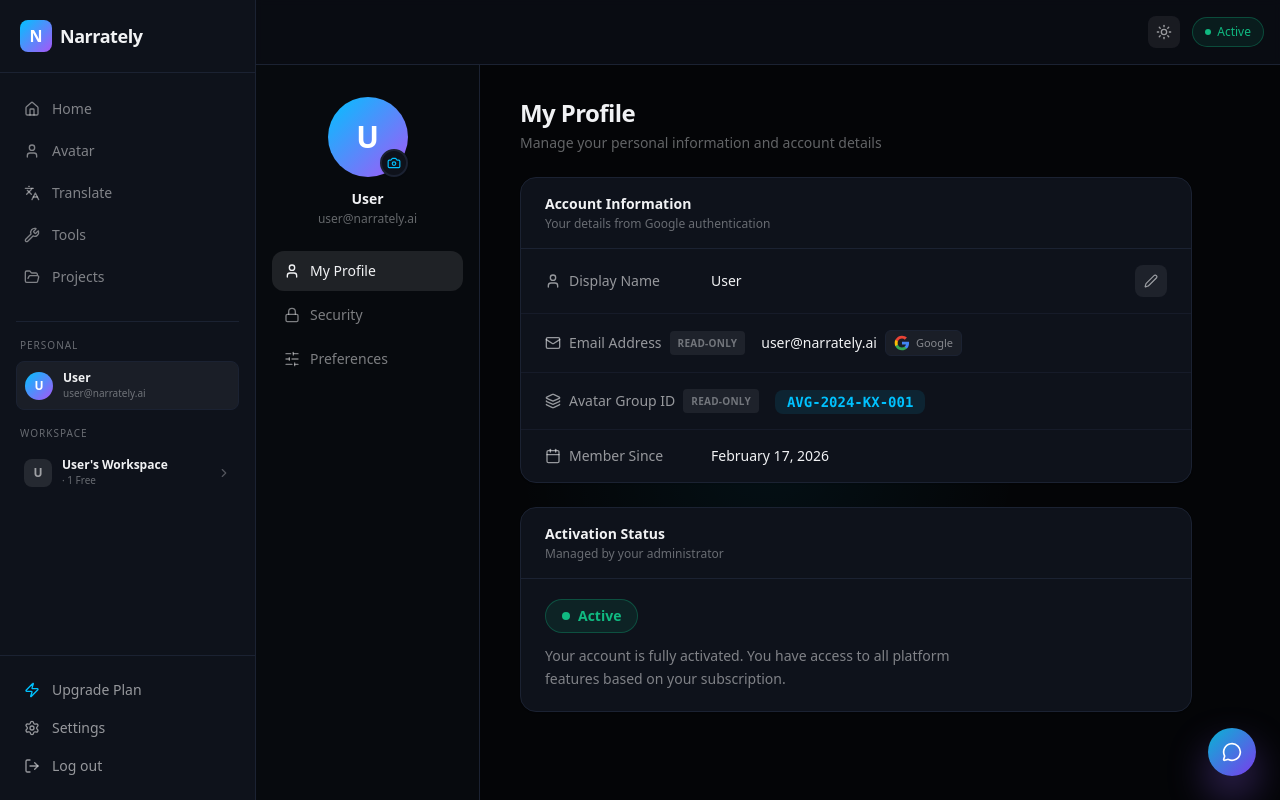
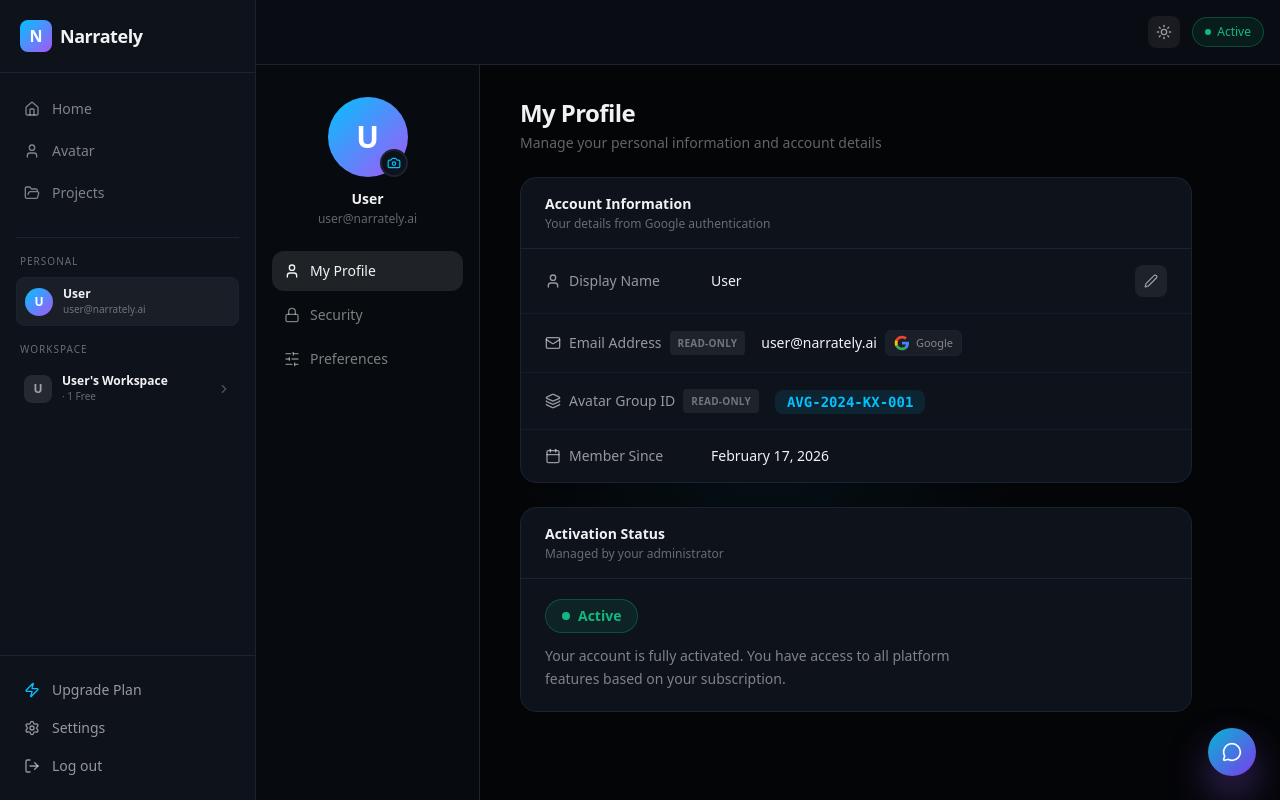
Before and after one commit to Shreyans-704/Narrately-AI-, a React (Vite) app: page /studio/profile in a window 1280 px wide. Built offline with nearby package versions, Linux system fonts and the light colour scheme.

Commit message:
remove Translate and Tools from UserProfile sidebar

```diff
--- a/client/pages/UserProfile.tsx
+++ b/client/pages/UserProfile.tsx
@@ -4,8 +4,6 @@
 import {
   Home,
   User,
-  Languages,
-  Wrench,
   FolderOpen,
   ChevronRight,
   Settings,
@@ -37,8 +35,6 @@
 const sidebarNavItems = [
   { icon: Home, label: "Home" },
   { icon: User, label: "Avatar" },
-  { icon: Languages, label: "Translate" },
-  { icon: Wrench, label: "Tools" },
   { icon: FolderOpen, label: "Projects" },
 ];
 
```
